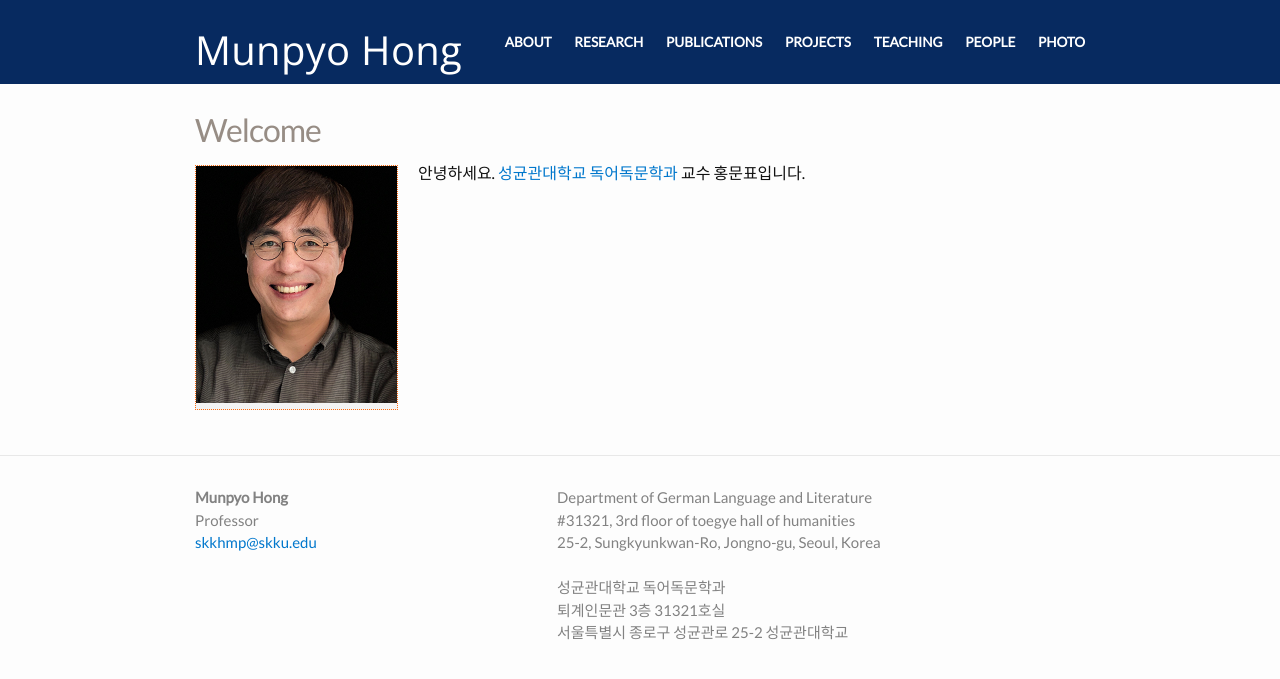
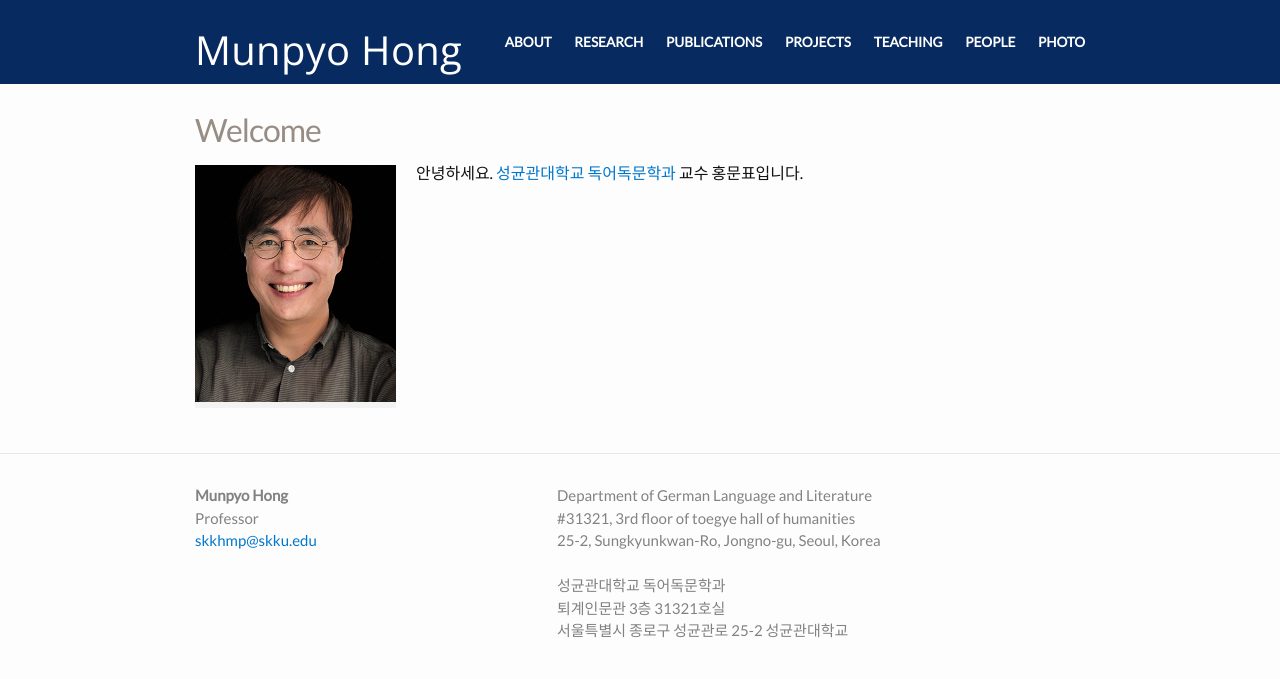
Before and after one commit to skkhmp/skkhmp.github.io, a Jekyll site: the page built from index.html, in a window 1280 px wide. Shown: the top 679 px of the page. Built offline with Jekyll 4.4.1, drawn with Linux system fonts in a browser that asks for light colours; some web fonts are replaced.

Commit message:
Update _fancy-image.scss

```diff
--- a/_sass/_fancy-image.scss
+++ b/_sass/_fancy-image.scss
@@ -1,10 +1,10 @@
 .wp-caption {
 background-color: #f3f3f3;
 text-align: center;
-border: 1px dotted $sungkyun-orange;
-	font-size: 0.90em;
-	overflow: hidden;
-	position: relative;
+//border: 1px dotted $sungkyun-orange;
+	//font-size: 0.90em;
+	//overflow: hidden;
+	//position: relative;
 
 }
 
```
